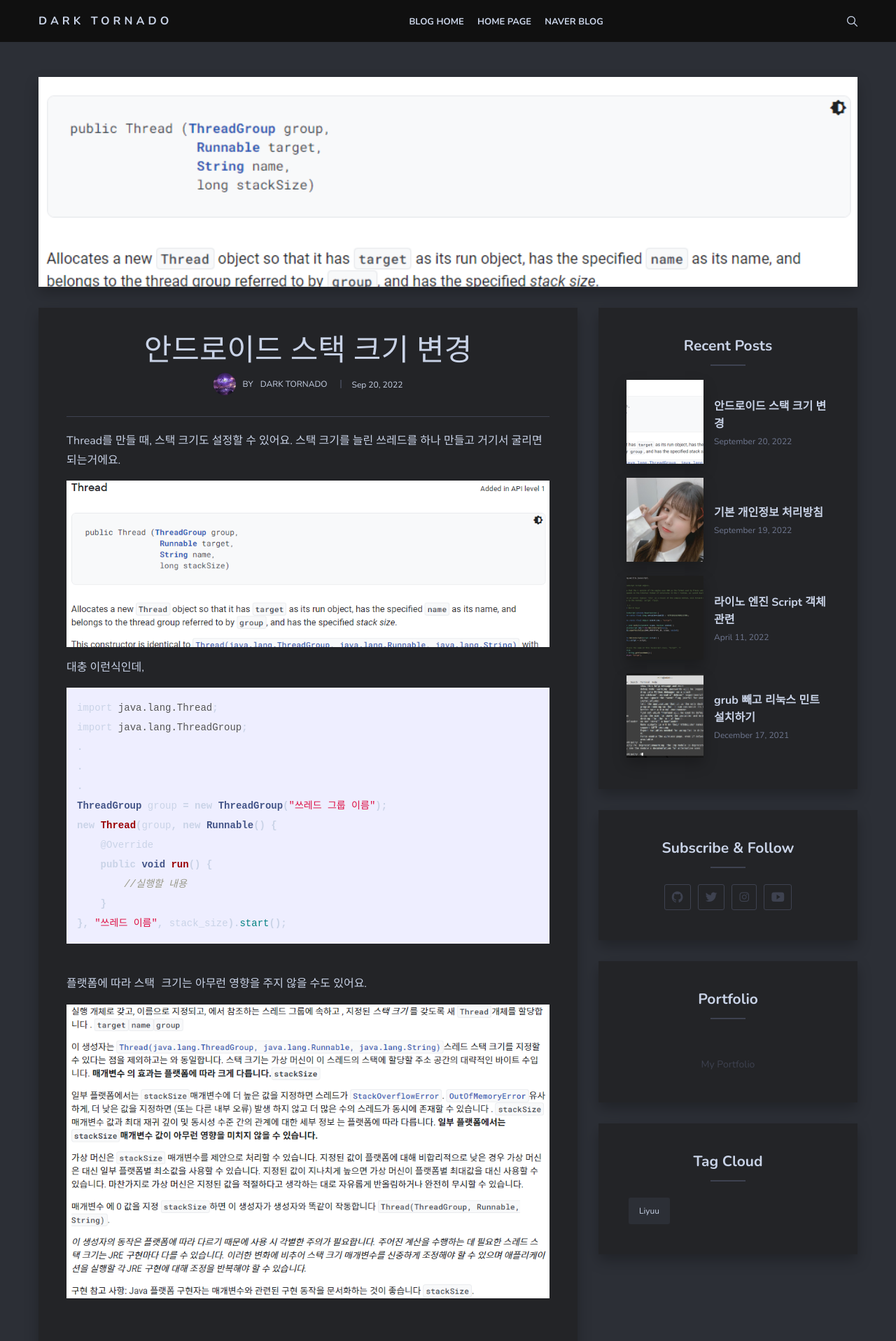
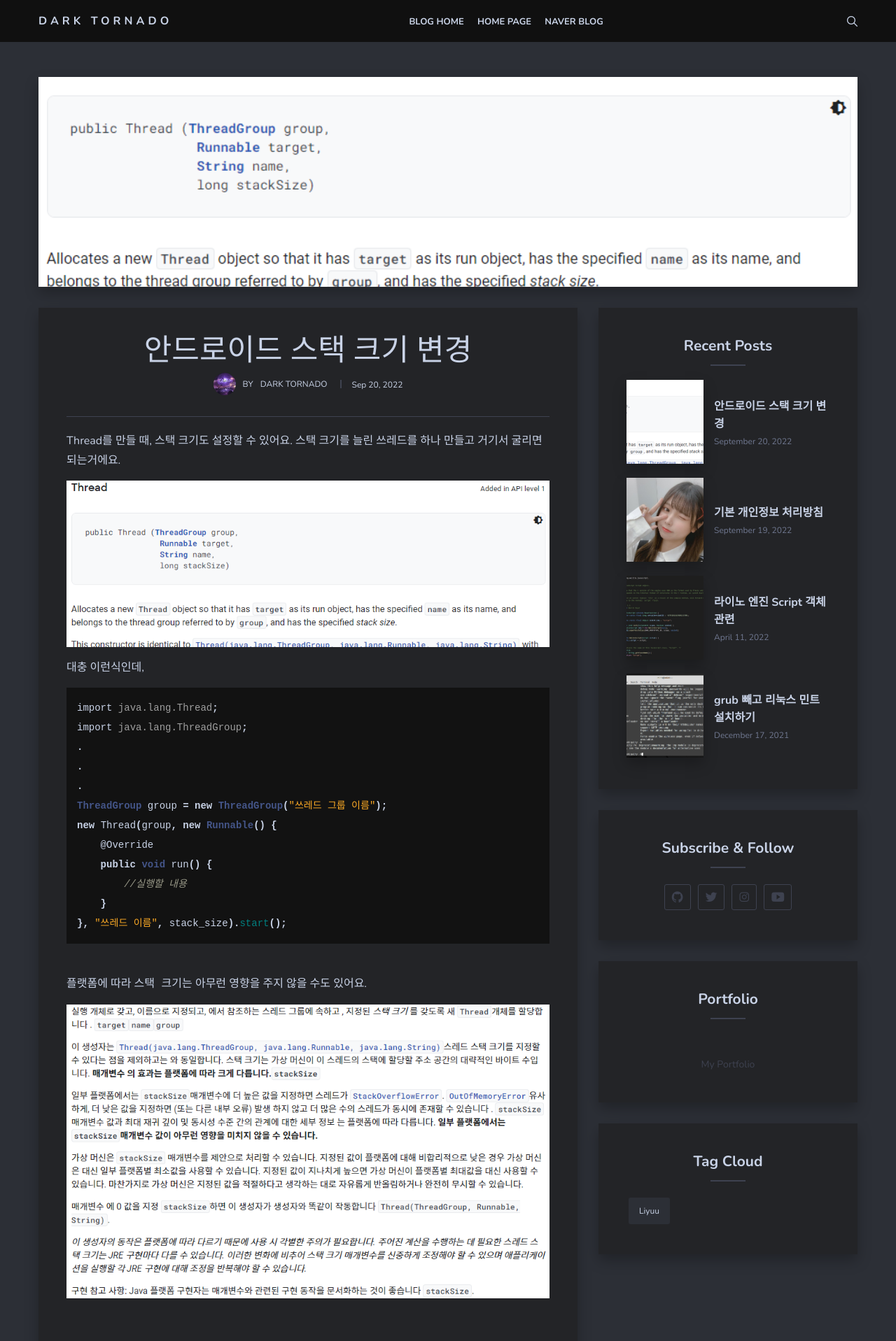
Before and after one commit to DarkTornado/blog, a Jekyll site: the page built from _posts/2022-09-20-android-stack-size.md, in a window 1280 px wide. Shown: the top 1917 px of the page at 70% size. Built offline with Jekyll 4.4.1, drawn with Linux system fonts in a browser that asks for light colours; nearby versions of some CDN libraries.

Commit message:
코드 하이라이팅 일부 색상 수정

```diff
--- a/_sass/1-tools/_syntax-highlighting.scss
+++ b/_sass/1-tools/_syntax-highlighting.scss
@@ -6,7 +6,7 @@
   background: $blue-black;
 
   .highlighter-rouge & {
-    background: #eef;
+    background: #121212;
   }
 
   .c     { color: #998; font-style: italic } // Comment
@@ -35,15 +35,15 @@
   .kr    { font-weight: bold } // Keyword.Reserved
   .kt    { color: #458; font-weight: bold } // Keyword.Type
   .m     { color: #099 } // Literal.Number
-  .s     { color: #d14 } // Literal.String
+  .s     { color: #F9A825 } // Literal.String
   .na    { color: #008080 } // Name.Attribute
   .nb    { color: #0086B3 } // Name.Builtin
   .nc    { color: #458; font-weight: bold } // Name.Class
   .no    { color: #008080 } // Name.Constant
   .ni    { color: #800080 } // Name.Entity
-  .ne    { color: #900; font-weight: bold } // Name.Exception
-  .nf    { color: #900; font-weight: bold } // Name.Function
-  .nn    { color: #555 } // Name.Namespace
+  //.ne    { color: #900; font-weight: bold } // Name.Exception
+  //.nf    { color: #900; font-weight: bold } // Name.Function
+  .nn    { color: #9E9E9E } // Name.Namespace
   .nt    { color: #000080 } // Name.Tag
   .nv    { color: #008080 } // Name.Variable
   .ow    { font-weight: bold } // Operator.Word
```
